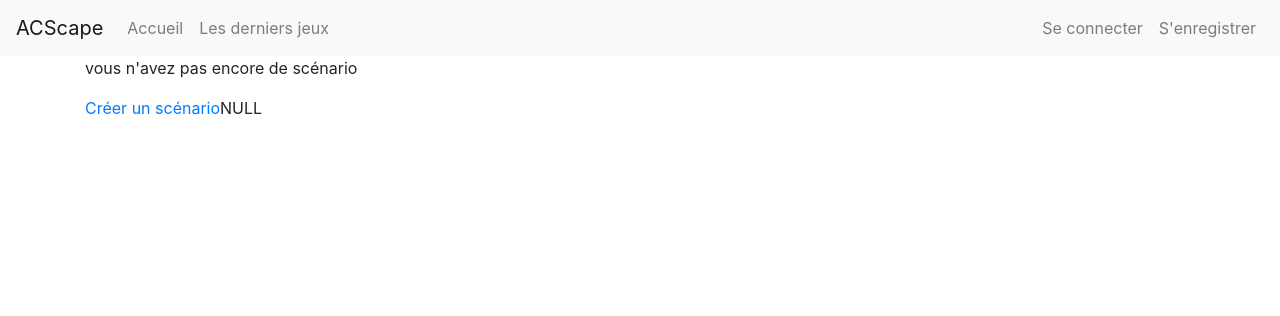
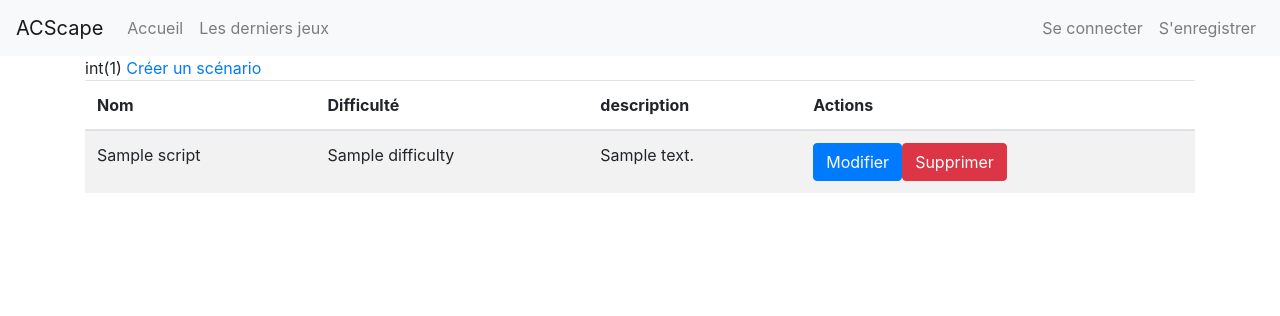
Before and after one commit to amerucci/acscape, a PHP site: template views/admin/script/index.php in a window 1280 px wide. Shown: the top 316 px of the page. Run offline with PHP 8.4, Linux system fonts and the light colour scheme; the template is opened without the code that fills it: most values are stand-ins (such as "Sample title", 1, 10 or a date in 2020); data that the repository does not hold is empty; some libraries are stand-ins or nearby versions.

Commit message:
create script ok without picture

```diff
--- a/app/Controllers/Admin/ScriptController.php
+++ b/app/Controllers/Admin/ScriptController.php
@@ -44,7 +44,7 @@ class ScriptController extends Controller {
         $result = $script->create($_POST);
 
         if ($result) {
-            return header('Location: script');
+            return header('Location: /acscape/admin/script');
         }
     }
 
--- a/views/admin/script/index.php
+++ b/views/admin/script/index.php
@@ -1,10 +1,34 @@
 <?php
 
-// var_dump(count($params['scripts']));
+var_dump(count($params['scripts']));
+echo "<a href='script/create'>Créer un scénario</a>";
 
-if (count($params['scripts']) == 0); {
+if (count($params['scripts']) == 0) {
     echo "<p>vous n'avez pas encore de scénario</p>";
-    echo "<a href='script/create'>Créer un scénario</a>";
-};
+} else {
+    echo "<table class='table table-striped'>";
+    echo "<thead>";
+    echo "<tr>";
+    echo "<th scope='col'>Nom</th>";
+    echo "<th scope='col'>Difficulté</th>";
+    echo "<th scope='col'>description</th>";
+    echo "<th scope='col'>Actions</th>";
+    echo "</tr>";
+    echo "</thead>";
+    echo "<tbody>";
+    foreach ($params['scripts'] as $script) {
+        echo "<tr>";
+        echo "<td>" . $script->title . "</td>";
+        echo "<td>" . $script->difficulty . "</td>";
+        echo "<td>" . $script->description . "</td>";
+        echo "<td>";
+        echo "<a href='script/edit/" . $script->id . "' class='btn btn-primary'>Modifier</a>";
+        echo "<a href='script/delete/" . $script->id . "' class='btn btn-danger'>Supprimer</a>";
+        echo "</td>";
+        echo "</tr>";
+    }
+    echo "</tbody>";
+    echo "</table>";
+}
 
-var_dump($params['scripts']);
+// var_dump($params['scripts']);
```
